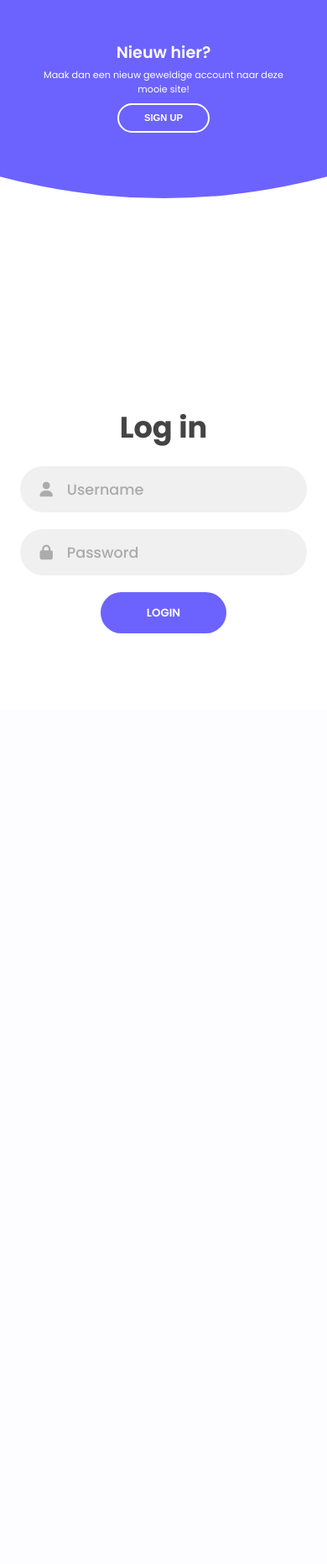
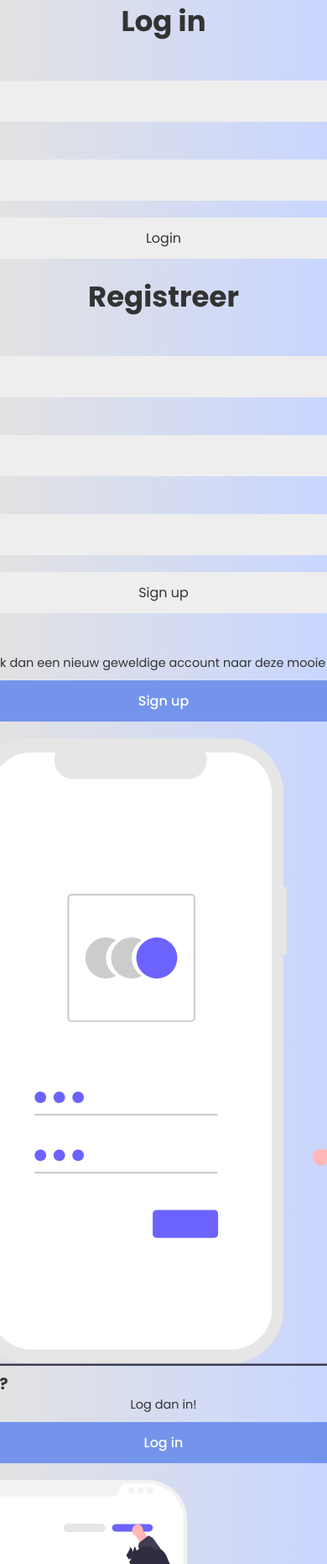
Before and after one commit to vxpf/twitterclone, a PHP site: page /login.php in a window 390 px wide; the page is wider, and only the part inside the window is pictured. Shown: the top 1862 px of that part at 84% size. Before the commit the page ends 754 px from the top of that part, so only its background shows below. Run offline with PHP 8.4, Linux system fonts and the light colour scheme.

Commit message:
Nieuw 1
Css en index.php

```diff
--- a/style.css
+++ b/style.css
@@ -1,400 +1,71 @@
-@import url("https://fonts.googleapis.com/css2?family=Poppins:wght@200;300;400;500;600;700;800&display=swap");
+@import url('https://fonts.googleapis.com/css2?family=Poppins:wght@400;500;700&display=swap');
 
-* {
+*{
     margin: 0;
     padding: 0;
     box-sizing: border-box;
+    font-family: "Poppins", serif;
 }
-
-body,
-input {
-    font-family: "Poppins", sans-serif;
-}
-
-.container {
-    position: relative;
-    width: 100%;
-    background-color: #fff;
+body{
+    display: flex;
+    justify-content: center;
+    align-items: center;
     min-height: 100vh;
-    overflow: hidden;
-}
-
-.forms-container {
-    position: absolute;
-    width: 100%;
-    height: 100%;
-    top: 0;
-    left: 0;
-}
-
-.signin-signup {
-    position: absolute;
-    top: 50%;
-    transform: translate(-50%, -50%);
-    left: 75%;
-    width: 50%;
-    transition: 1s 0.7s ease-in-out;
-    display: grid;
-    grid-template-columns: 1fr;
-    z-index: 5;
-}
-
-form {
-    display: flex;
-    align-items: center;
-    justify-content: center;
-    flex-direction: column;
-    padding: 0rem 5rem;
-    transition: all 0.2s 0.7s;
-    overflow: hidden;
-    grid-column: 1 / 2;
-    grid-row: 1 / 2;
-}
-
-form.sign-up-form {
-    opacity: 0;
-    z-index: 1;
-}
-
-form.sign-in-form {
-    z-index: 2;
-}
-
-.title {
-    font-size: 2.2rem;
-    color: #444;
-    margin-bottom: 10px;
-}
-
-.input-field {
-    max-width: 380px;
-    width: 100%;
-    background-color: #f0f0f0;
-    margin: 10px 0;
-    height: 55px;
-    border-radius: 55px;
-    display: grid;
-    grid-template-columns: 15% 85%;
-    padding: 0 0.4rem;
-    position: relative;
-}
-
-.input-field i {
-    text-align: center;
-    line-height: 55px;
-    color: #acacac;
-    transition: 0.5s;
-    font-size: 1.1rem;
-}
-
-.input-field input {
-    background: none;
-    outline: none;
-    border: none;
-    line-height: 1;
-    font-weight: 600;
-    font-size: 1.1rem;
+    background: linear-gradient(to right, #e2e2e2, #c9d6ff);
     color: #333;
 }
 
-.input-field input::placeholder {
-    color: #aaa;
-    font-weight: 500;
+.container{
+    margin: 0 15px;
 }
 
-.social-text {
-    padding: 0.7rem 0;
-    font-size: 1rem;
+.form-box{
+    width: 100%;
+    max-width: 800px;
+    padding: 30px;
+    background: #fff;
+    border-radius: 10px;
+    box-shadow: 0 0 10px rgba(0, 0, 0, 0.1);
 }
 
-.social-media {
-    display: flex;
-    justify-content: center;
+h2 {
+    font-size: 34px;
+    text-align: center;
+    margin-bottom: 20px;
 }
 
-.social-icon {
-    height: 46px;
-    width: 46px;
-    display: flex;
-    justify-content: center;
-    align-items: center;
-    margin: 0 0.45rem;
+input {
+    width: 100%;
+    padding: 12px;
+    background: #eee;
+    border-radius: 6px;
+    border: none;
+    outline: none;
+    font-size: 16px;
     color: #333;
-    border-radius: 50%;
-    border: 1px solid #333;
-    text-decoration: none;
-    font-size: 1.1rem;
-    transition: 0.3s;
+    margin-bottom: 20px;
 }
 
-.social-icon:hover {
-    color: #6C63FF;
-    border-color: #6C63FF;
-}
-
-.btn {
-    width: 150px;
-    background-color: #6C63FF;
+button {
+    width: 100%;
+    padding: 12px;
+    background: #7494ec;
+    border-radius: 6px;
     border: none;
-    outline: none;
-    height: 49px;
-    border-radius: 49px;
+    cursor: pointer;
+    font-size: 16px;
     color: #fff;
-    text-transform: uppercase;
-    font-weight: 600;
-    margin: 10px 0;
-    cursor: pointer;
+    font-weight: 500;
+    margin-bottom: 20px;
     transition: 0.5s;
 }
 
-.btn:hover {
-    background-color: #6C63FF;
-}
-.panels-container {
-    position: absolute;
-    height: 100%;
-    width: 100%;
-    top: 0;
-    left: 0;
-    display: grid;
-    grid-template-columns: repeat(2, 1fr);
+button:hover {
+    background: #6884d3;
 }
 
-.container:before {
-    content: "";
-    position: absolute;
-    height: 2000px;
-    width: 2000px;
-    top: -10%;
-    right: 48%;
-    transform: translateY(-50%);
-    background-image: linear-gradient(-45deg, #6C63FF 0%, #6C63FF 100%);
-    transition: 1.8s ease-in-out;
-    border-radius: 50%;
-    z-index: 6;
+p {
+    font-size: 14.5px;
+    text-align: center;
+    margin-bottom: 10px;
 }
-
-.image {
-    width: 80%;
-    transition: transform 1.1s ease-in-out;
-    transition-delay: 0.4s;
-}
-
-.panel {
-    display: flex;
-    flex-direction: column;
-    align-items: flex-end;
-    justify-content: space-around;
-    text-align: center;
-    z-index: 6;
-}
-
-.left-panel {
-    pointer-events: all;
-    padding: 3rem 17% 2rem 12%;
-}
-
-.right-panel {
-    pointer-events: none;
-    padding: 3rem 12% 2rem 17%;
-}
-
-.panel .content {
-    color: #fff;
-    transition: transform 0.9s ease-in-out;
-    transition-delay: 0.6s;
-}
-
-.panel h3 {
-    font-weight: 600;
-    line-height: 1;
-    font-size: 1.5rem;
-}
-
-.panel p {
-    font-size: 0.95rem;
-    padding: 0.7rem 0;
-}
-
-.btn.transparent {
-    margin: 0;
-    background: none;
-    border: 2px solid #fff;
-    width: 130px;
-    height: 41px;
-    font-weight: 600;
-    font-size: 0.8rem;
-}
-
-.right-panel .image,
-.right-panel .content {
-    transform: translateX(800px);
-}
-
-/* ANIMATION */
-
-.container.sign-up-mode:before {
-    transform: translate(100%, -50%);
-    right: 52%;
-}
-
-.container.sign-up-mode .left-panel .image,
-.container.sign-up-mode .left-panel .content {
-    transform: translateX(-800px);
-}
-
-.container.sign-up-mode .signin-signup {
-    left: 25%;
-}
-
-.container.sign-up-mode form.sign-up-form {
-    opacity: 1;
-    z-index: 2;
-}
-
-.container.sign-up-mode form.sign-in-form {
-    opacity: 0;
-    z-index: 1;
-}
-
-.container.sign-up-mode .right-panel .image,
-.container.sign-up-mode .right-panel .content {
-    transform: translateX(0%);
-}
-
-.container.sign-up-mode .left-panel {
-    pointer-events: none;
-}
-
-.container.sign-up-mode .right-panel {
-    pointer-events: all;
-}
-
-@media (max-width: 870px) {
-    .container {
-        min-height: 800px;
-        height: 100vh;
-    }
-    .signin-signup {
-        width: 100%;
-        top: 95%;
-        transform: translate(-50%, -100%);
-        transition: 1s 0.8s ease-in-out;
-    }
-
-    .signin-signup,
-    .container.sign-up-mode .signin-signup {
-        left: 50%;
-    }
-
-    .panels-container {
-        grid-template-columns: 1fr;
-        grid-template-rows: 1fr 2fr 1fr;
-    }
-
-    .panel {
-        flex-direction: row;
-        justify-content: space-around;
-        align-items: center;
-        padding: 2.5rem 8%;
-        grid-column: 1 / 2;
-    }
-
-    .right-panel {
-        grid-row: 3 / 4;
-    }
-
-    .left-panel {
-        grid-row: 1 / 2;
-    }
-
-    .image {
-        width: 200px;
-        transition: transform 0.9s ease-in-out;
-        transition-delay: 0.6s;
-    }
-
-    .panel .content {
-        padding-right: 15%;
-        transition: transform 0.9s ease-in-out;
-        transition-delay: 0.8s;
-    }
-
-    .panel h3 {
-        font-size: 1.2rem;
-    }
-
-    .panel p {
-        font-size: 0.7rem;
-        padding: 0.5rem 0;
-    }
-
-    .btn.transparent {
-        width: 110px;
-        height: 35px;
-        font-size: 0.7rem;
-    }
-
-    .container:before {
-        width: 1500px;
-        height: 1500px;
-        transform: translateX(-50%);
-        left: 30%;
-        bottom: 68%;
-        right: initial;
-        top: initial;
-        transition: 2s ease-in-out;
-    }
-
-    .container.sign-up-mode:before {
-        transform: translate(-50%, 100%);
-        bottom: 32%;
-        right: initial;
-    }
-
-    .container.sign-up-mode .left-panel .image,
-    .container.sign-up-mode .left-panel .content {
-        transform: translateY(-300px);
-    }
-
-    .container.sign-up-mode .right-panel .image,
-    .container.sign-up-mode .right-panel .content {
-        transform: translateY(0px);
-    }
-
-    .right-panel .image,
-    .right-panel .content {
-        transform: translateY(300px);
-    }
-
-    .container.sign-up-mode .signin-signup {
-        top: 5%;
-        transform: translate(-50%, 0);
-    }
-}
-
-@media (max-width: 570px) {
-    form {
-        padding: 0 1.5rem;
-    }
-
-    .image {
-        display: none;
-    }
-    .panel .content {
-        padding: 0.5rem 1rem;
-    }
-    .container {
-        padding: 1.5rem;
-    }
-
-    .container:before {
-        bottom: 72%;
-        left: 50%;
-    }
-
-    .container.sign-up-mode:before {
-        bottom: 28%;
-        left: 50%;
-    }
-}
```
Also changed, not shown: index.php (added, +27 -0 lines).
